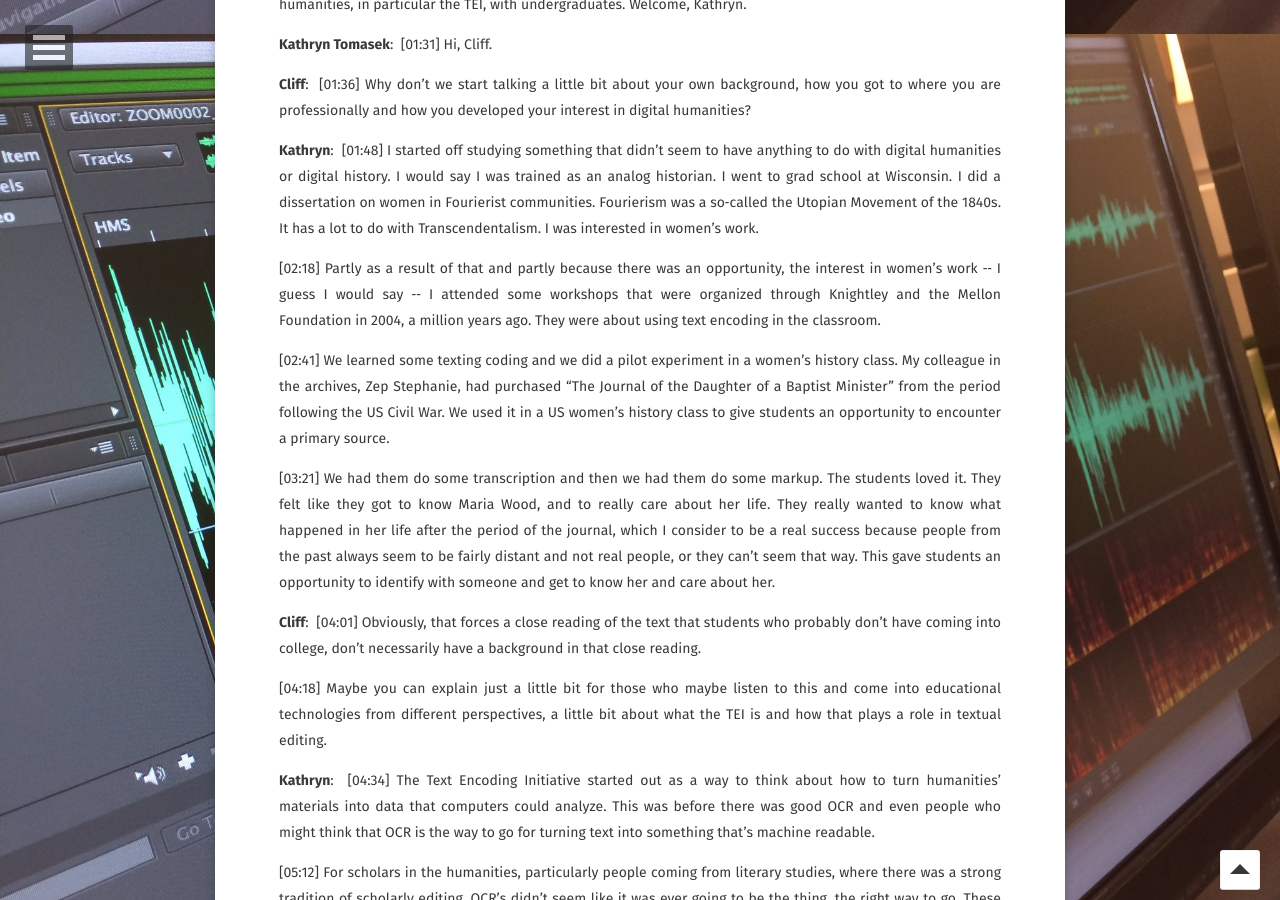
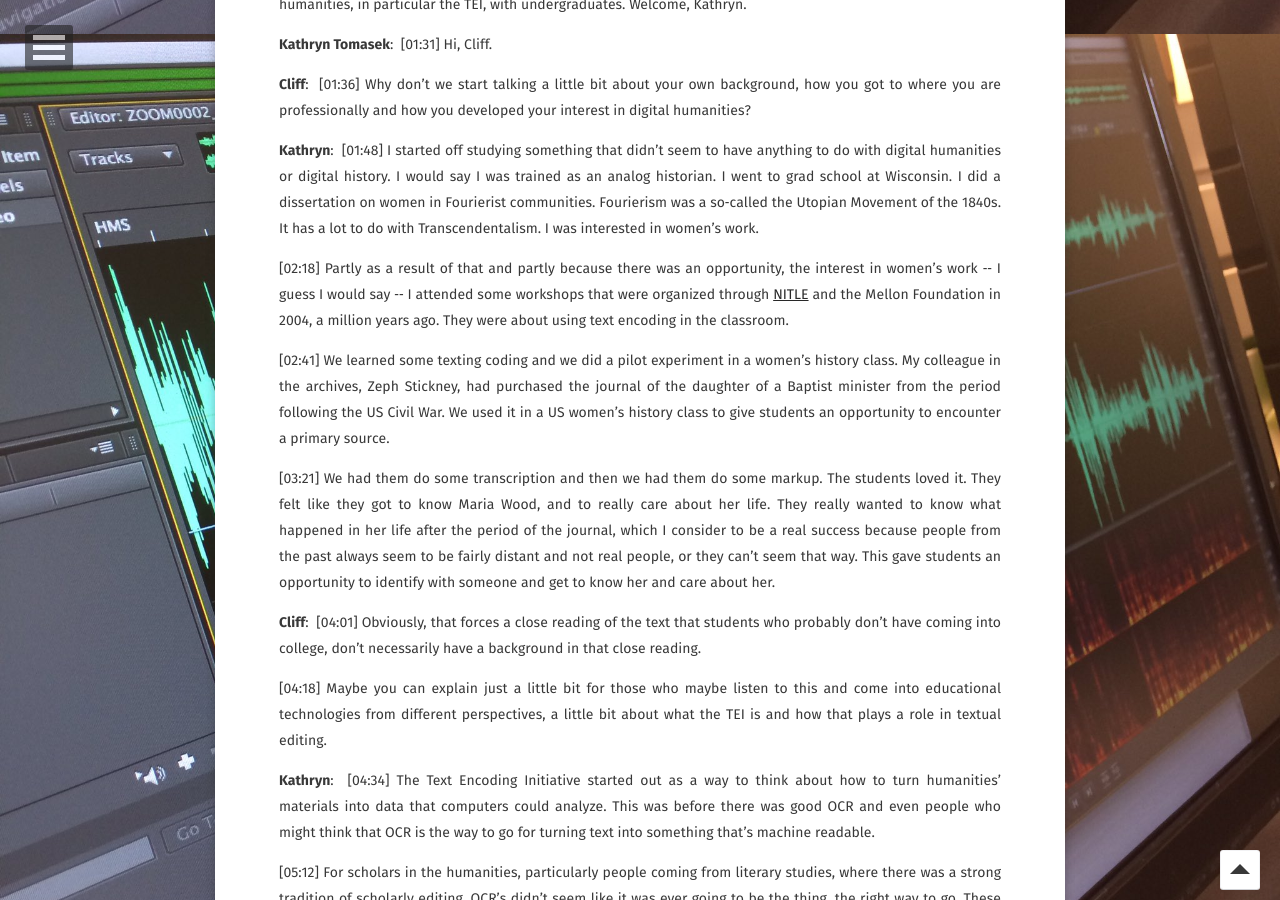
Before and after one commit to leadinglinespod/leadinglinespod.github.io, a Jekyll site: the page built from _posts/2017-01-16-episode-011.md, in a window 1280 px wide and 900 px high, scrolled down 1886 px. Built offline with Jekyll 4.4.1, drawn with Linux system fonts in a browser that asks for light colours; some web fonts are replaced; comment, search, counter and statistics services are not loaded; some of the changed text lies outside the part shown.

Commit message:
Small fixes to transcription

```diff
--- a/_posts/2017-01-16-episode-011.md
+++ b/_posts/2017-01-16-episode-011.md
@@ -80,13 +80,13 @@ lot to do with Transcendentalism. I was interested in women's work.
 
 [02:18] Partly as a result of that and partly because there was an
 opportunity, the interest in women's work ‑‑ I guess I would say ‑‑ I
-attended some workshops that were organized through Knightley and the
+attended some workshops that were organized through [NITLE](http://www.nitle.org/) and the
 Mellon Foundation in 2004, a million years ago. They were about using
 text encoding in the classroom.
 
 [02:41] We learned some texting coding and we did a pilot experiment
-in a women's history class. My colleague in the archives, Zep Stephanie,
-had purchased "The Journal of the Daughter of a Baptist Minister" from
+in a women's history class. My colleague in the archives, Zeph Stickney,
+had purchased the journal of the daughter of a Baptist minister from
 the period following the US Civil War. We used it in a US women's
 history class to give students an opportunity to encounter a primary
 source.
@@ -297,7 +297,7 @@ then if you have a good edition, it's possible to extract different bits
 of data based on what your research question is.
 
 [18:45] One of the things that my colleague, Georg Vogeler does at the
-"Digital Repository" that he hosts at Karl‑Franzens University in Graz
+digital repository that he hosts at Karl‑Franzens University in Graz
 in Austria, in this repository, what they host are editions that have
 been made in TEI and then there are various kinds of exports that you
 can do. You can export the XML if that's what you want. You can also
```
